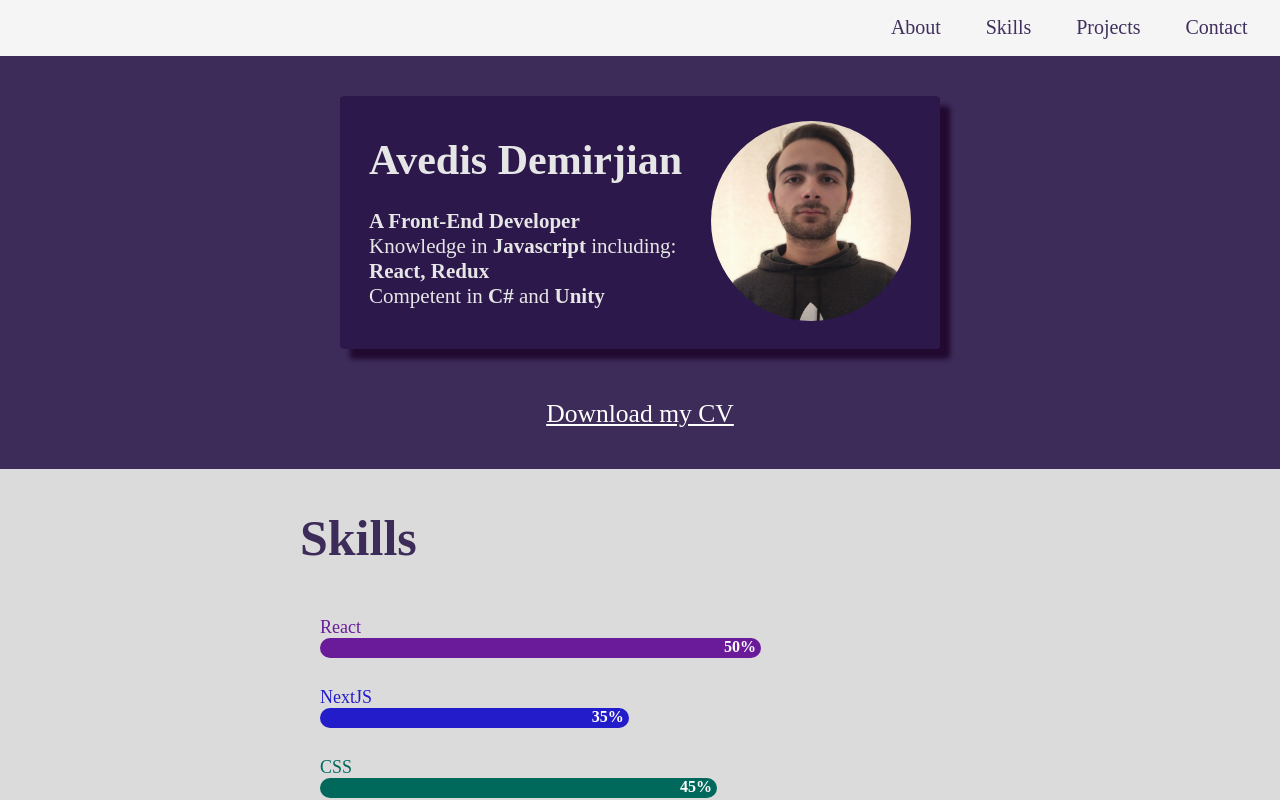
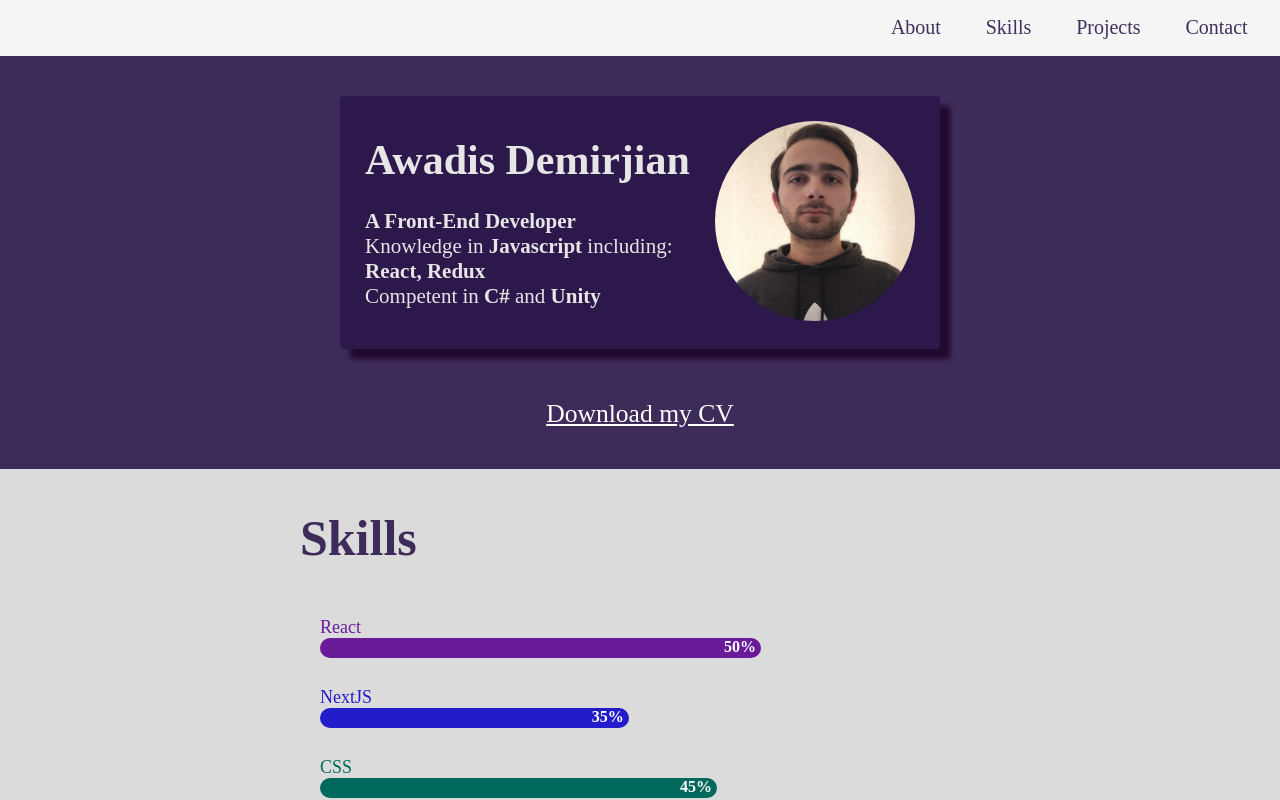
Before and after one commit to avedisdem/portfolio, a React (Create React App) app: page / in a window 1280 px wide. Shown: the top 800 px of the page. Built offline with nearby package versions, Linux system fonts and the light colour scheme.

Commit message:
Update About.js
Wording

```diff
--- a/src/About.js
+++ b/src/About.js
@@ -11,7 +11,7 @@ function About() {
     <div id='About' className='about'>
       <div className="about__container">
         <div className="about__leftPart">
-          <h1>Avedis Demirjian</h1>
+          <h1>Awadis Demirjian</h1>
             <br/>
             <span style = {{fontWeight:"900"}}>A Front-End Developer</span>
             <span>Knowledge in <span style = {{fontWeight:"900"}} > Javascript</span> including:</span>
```
